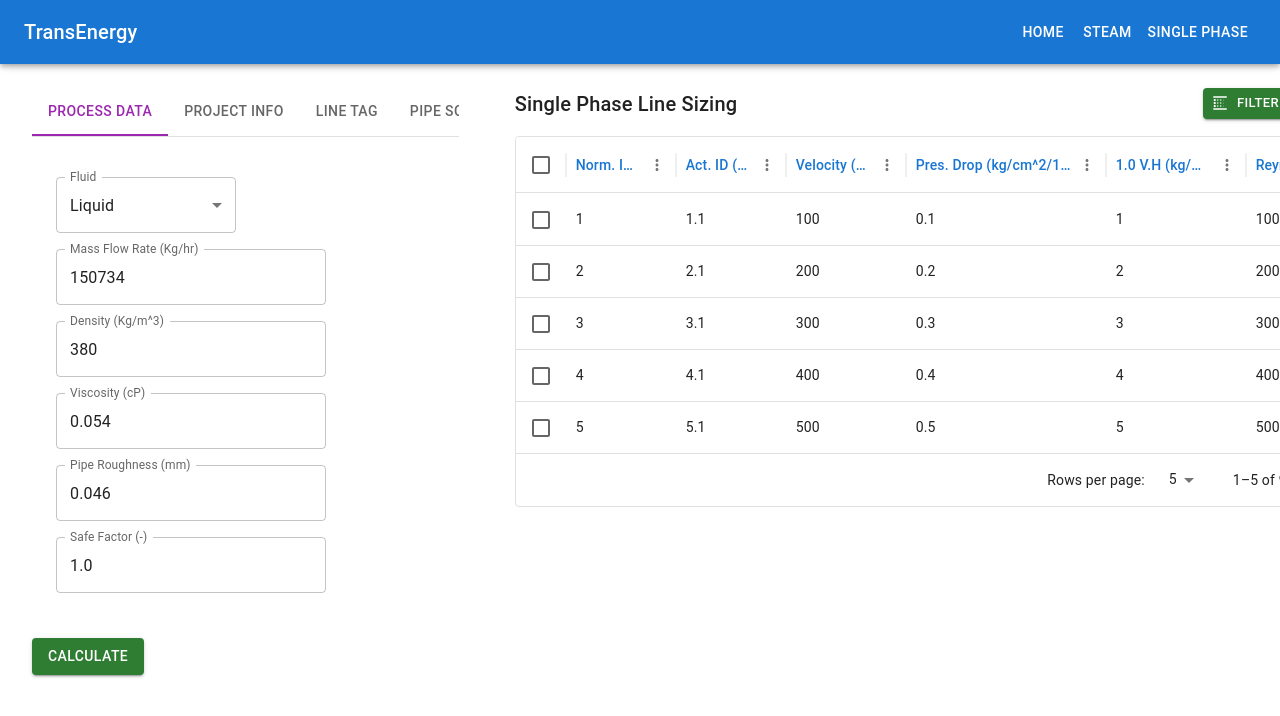
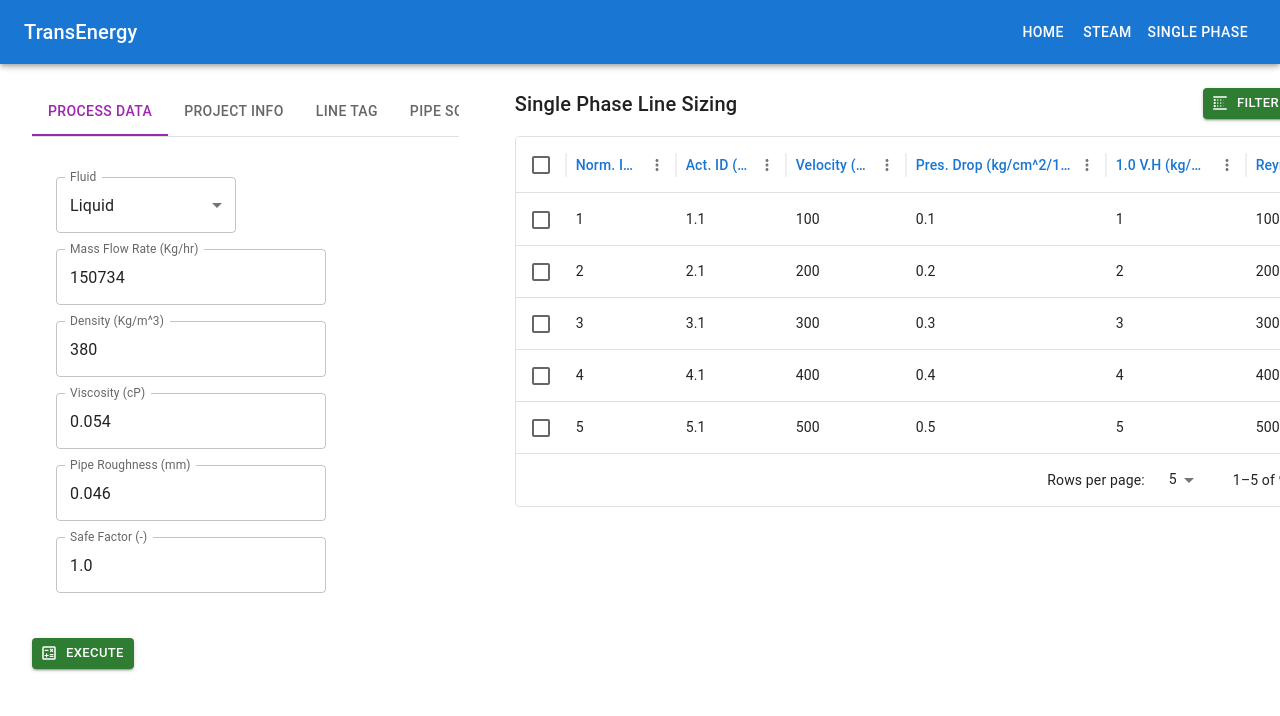
Before and after one commit to chiuwenyu/TransE-App, a React (Vite) app: page / in a window 1280 px wide. Shown: the top 716 px of the page. Built offline with nearby package versions, Linux system fonts and the light colour scheme.

Commit message:
modify execute icon and size

```diff
--- a/src/Components/SinglePhase.tsx
+++ b/src/Components/SinglePhase.tsx
@@ -5,6 +5,7 @@ import Tabs from "@mui/material/Tabs";
 import Tab from "@mui/material/Tab";
 import Typography from "@mui/material/Typography";
 import Box from "@mui/material/Box";
+import CalculateOutlinedIcon from "@mui/icons-material/CalculateOutlined";
 import {
   Button,
   FormControl,
@@ -365,10 +366,12 @@ export const SinglePhase = () => {
           <Button
             variant="contained"
             color="success"
+            size="small"
+            startIcon={<CalculateOutlinedIcon />}
             onClick={rust_single_phase_hydraulic}
           >
             {" "}
-            Calculate{" "}
+            Execute{" "}
           </Button>
         </Grid>
         <Grid item xs={4} sx={{ ml: 1, mt: 1, pt: 10, width: "200%" }}>
```
